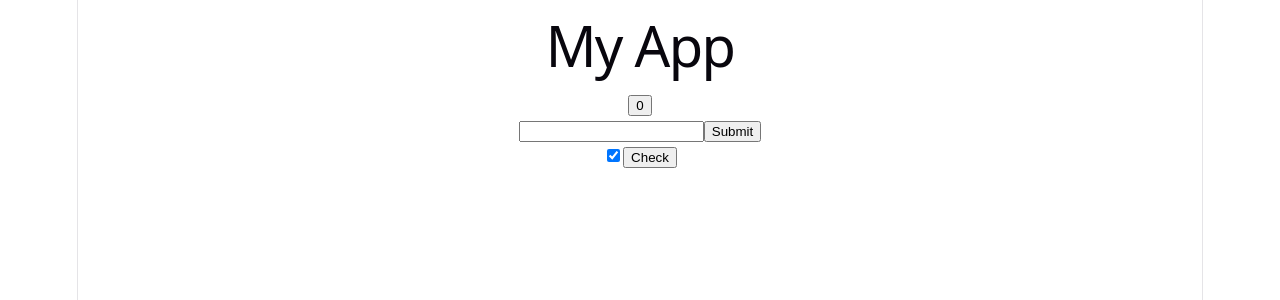
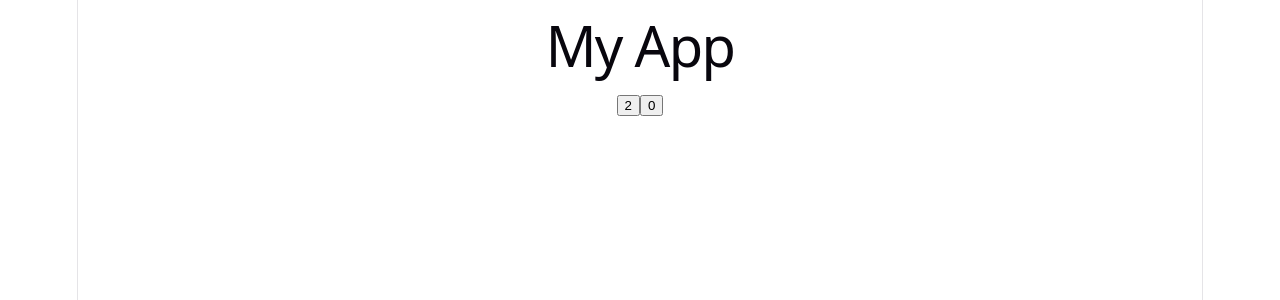
Before and after one commit to prabhakarlainipg/coding-practice, a React (Vite) app in the folder react/my-react-app/: page / in a window 1280 px wide. Shown: the top 300 px of the page. Built offline with nearby package versions, Linux system fonts and the light colour scheme.

Commit message:
react usestate

```diff
--- a/react/my-react-app/src/App.tsx
+++ b/react/my-react-app/src/App.tsx
@@ -1,6 +1,7 @@
 //import PropsComponent from "./components/Props.tsx";
 import {Counter} from "./components/State.tsx";
-import {UnControlledComp} from "./components/UnControlledComp.tsx";
+//import {UnControlledComp} from "./components/UnControlledComp.tsx";
+//import {ClassCompCounter} from "./components/ReactCalssComp.tsx";
 
 function App() {
   return (
@@ -9,8 +10,11 @@ function App() {
 {/*
        <PropsComponent/>
 */}
-          <Counter/>
-          <UnControlledComp/>
+         <Counter/>
+        {/*  <UnControlledComp/>*/}
+{/*
+      <ClassCompCounter/>
+*/}
       </div>
   );
 }
--- /dev/null
+++ b/react/my-react-app/src/components/ReactCalssComp.tsx
@@ -0,0 +1,21 @@
+import * as React from "react";
+
+export class ClassCompCounter extends React.Component {
+    state = {
+        count: 0
+    };
+
+    increment = () => {
+        this.setState({
+            count: this.state.count + 1
+        });
+    };
+
+    render() {
+        return (
+            <button onClick={this.increment}>
+                {this.state.count}
+            </button>
+        );
+    }
+}
--- a/react/my-react-app/src/components/State.tsx
+++ b/react/my-react-app/src/components/State.tsx
@@ -2,11 +2,25 @@ import {useState} from "react";
 
 export const Counter =  ()=>{
     const [count, setCount] = useState(0);
-
+    const expValueFun = ()=>{
+        console.log('inside exp function');
+        return 2;
+    }
+    //Lazy Initial State
+const [expvalue, ] = useState(()=>{
+    return expValueFun();
+});
+    //expValueFun runs on every render
+    //const [expvalue, ] = useState(expValueFun());
     function handleClick() {
         setCount(count + 1);
+        //old value prints here, because state update takes effect in next render
         console.log(count);
     }
 
-    return <button onClick={handleClick}>{count}</button>;
+    return <>
+        <button>{expvalue}</button>
+
+        <button onClick={handleClick}>{count}</button>
+        </>
 }
```
